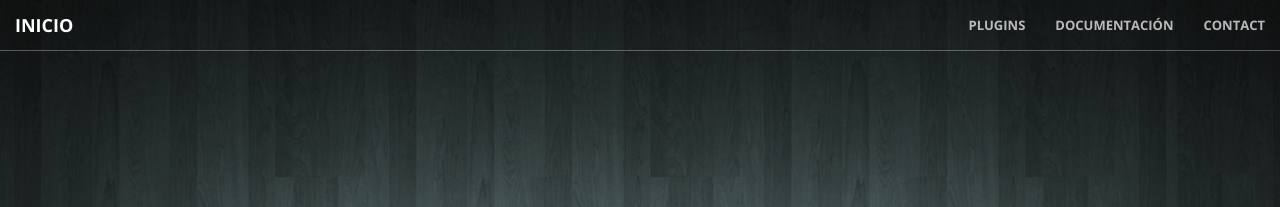
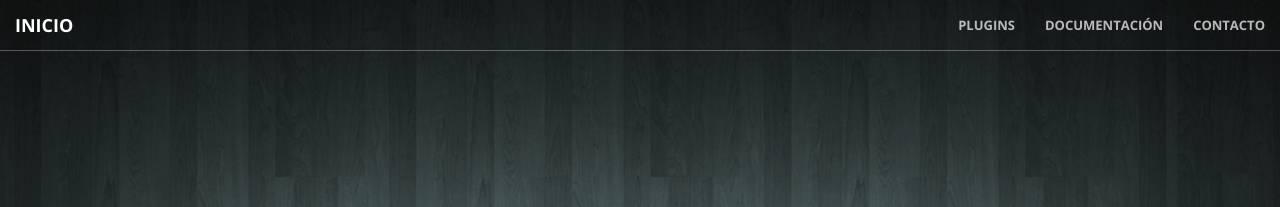
Before and after one commit to Heavyblade/cirrus, a Jekyll site: the page built from plugins.html, in a window 1280 px wide. Shown: the top 207 px of the page. Built offline with Jekyll 4.4.1, drawn with Linux system fonts in a browser that asks for light colours.

Commit message:
fixing typo

```diff
--- a/_includes/nav.html
+++ b/_includes/nav.html
@@ -21,7 +21,7 @@
                     <a class="page-scroll" href="https://github.com/Heavyblade/cirrus/wiki">Documentación</a>
                 </li>
                 <li>
-                    <a class="page-scroll" href="#contact">Contact</a>
+                    <a class="page-scroll" href="#contact">Contacto</a>
                 </li>
             </ul>
         </div>
```
